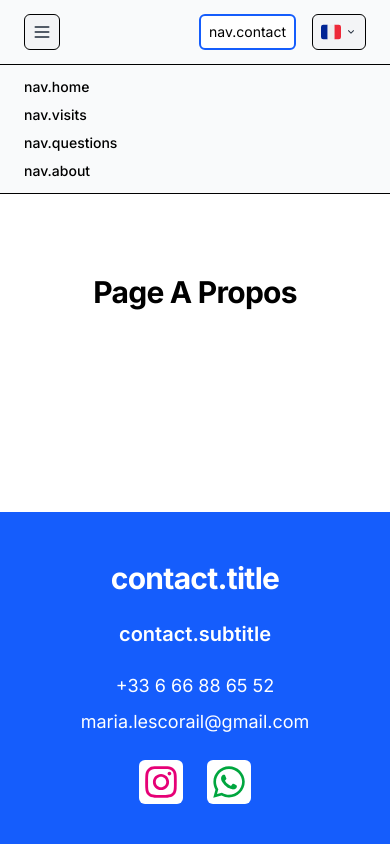
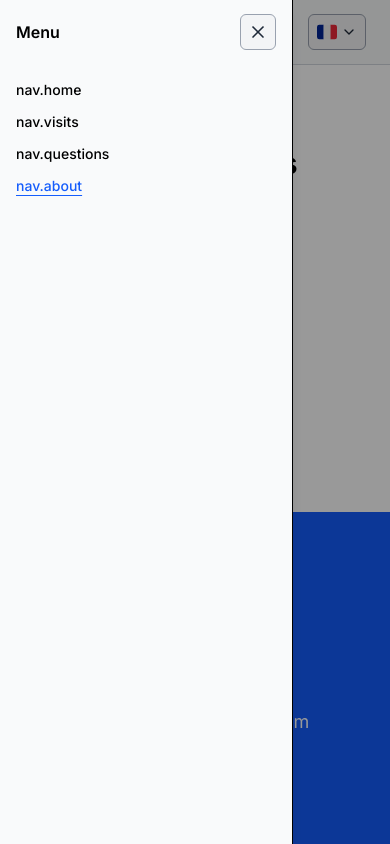
Before and after one commit to Zakyaru/website-guide, a React (Vite) app: page /about in a window 390 px wide. Both pictures are taken after a click on the button 42 px from the left and 32 px from the top of the page. Built offline with nearby package versions, Linux system fonts and the light colour scheme; the HTML template or start-up script is replaced by a standard one.

Commit message:
finalisation du navbar et routing

```diff
--- a/src/components/Navbar.tsx
+++ b/src/components/Navbar.tsx
@@ -1,6 +1,8 @@
 import { useEffect, useRef, useState } from "react";
 import { useTranslation } from "react-i18next";
 import { NavLink } from "react-router-dom";
+import { FiMenu, FiX } from "react-icons/fi";
+import { FiChevronDown } from "react-icons/fi";
 
 import flagFr from "../assets/flag-fr.svg";
 import flagRu from "../assets/flag-ru.svg";
@@ -18,7 +20,7 @@ function Navbar() {
   const [open, setOpen] = useState(false);
   const menuRef = useRef<HTMLDivElement | null>(null);
 
-  // Burger menu mobile
+  // Burger menu mobile (drawer)
   const [mobileOpen, setMobileOpen] = useState(false);
 
   // Fermer le dropdown langue si clic en dehors
@@ -31,15 +33,33 @@ function Navbar() {
     return () => document.removeEventListener("mousedown", onDocClick);
   }, []);
 
+  // Bloquer le scroll du body quand le drawer est ouvert
+  useEffect(() => {
+    document.body.style.overflow = mobileOpen ? "hidden" : "";
+    return () => {
+      document.body.style.overflow = "";
+    };
+  }, [mobileOpen]);
+
+  // Fermer avec la touche ESC
+  useEffect(() => {
+    if (!mobileOpen) return;
+
+    const onKeyDown = (e: KeyboardEvent) => {
+      if (e.key === "Escape") setMobileOpen(false);
+    };
+
+    document.addEventListener("keydown", onKeyDown);
+    return () => document.removeEventListener("keydown", onKeyDown);
+  }, [mobileOpen]);
+
   function scrollToContact() {
     const el = document.getElementById("contact");
     if (el) {
       el.scrollIntoView({ behavior: "smooth", block: "start" });
     } else {
-      // fallback : si jamais l'élément n'existe pas
       window.scrollTo({ top: document.body.scrollHeight, behavior: "smooth" });
     }
-    // Ferme le menu mobile si ouvert
     setMobileOpen(false);
   }
 
@@ -50,7 +70,7 @@ function Navbar() {
     `${linkBase} ${isActive ? "underline text-primary" : ""}`;
 
   return (
-    <header className="sticky top-0 z-50 w-full bg-navbar border-b">
+    <header className="sticky top-0 z-50 w-full bg-navbar border-b border-gray-300">
       <div className="page-width mx-auto h-16 flex items-center justify-between">
         {/* Gauche: burger (mobile) + menu (desktop) */}
         <div className="flex items-center gap-3">
@@ -58,23 +78,18 @@ function Navbar() {
           <button
             type="button"
             onClick={() => setMobileOpen((v) => !v)}
-            className="md:hidden h-9 w-9 inline-flex items-center justify-center rounded-md border bg-light hover:bg-dark transition"
-            aria-label="Open navigation menu"
+            className="md:hidden h-9 w-9 inline-flex items-center justify-center rounded-md border border-gray-400 bg-light hover:bg-dark transition"
+            aria-label={
+              mobileOpen ? "Close navigation menu" : "Open navigation menu"
+            }
             aria-expanded={mobileOpen}
+            aria-controls="mobile-drawer"
           >
-            <svg
-              className="h-5 w-5 text-gray-800"
-              viewBox="0 0 24 24"
-              fill="none"
-              stroke="currentColor"
-              strokeWidth="2"
-              strokeLinecap="round"
-              strokeLinejoin="round"
-            >
-              <line x1="4" y1="6" x2="20" y2="6" />
-              <line x1="4" y1="12" x2="20" y2="12" />
-              <line x1="4" y1="18" x2="20" y2="18" />
-            </svg>
+            {mobileOpen ? (
+              <FiX className="h-5 w-5 text-gray-800" />
+            ) : (
+              <FiMenu className="h-5 w-5 text-gray-800" />
+            )}
           </button>
 
           {/* Menu desktop - visible uniquement >= md */}
@@ -97,16 +112,21 @@ function Navbar() {
           </nav>
         </div>
 
-        {/* Dropdown de langue à droite (drapeaux only) */}
+        {/* Droite : Contact + Lang */}
         <div className="flex flex-row gap-4">
-          <button type="button" onClick={scrollToContact} className="btn btn-secondary text-sm">
+          <button
+            type="button"
+            onClick={scrollToContact}
+            className="btn btn-secondary text-sm"
+          >
             {t("nav.contact")}
           </button>
+
           <div className="relative" ref={menuRef}>
             <button
               type="button"
               onClick={() => setOpen((v) => !v)}
-              className="h-9 px-2 inline-flex items-center gap-1 rounded-md border bg-light hover:bg-dark transition"
+              className="h-9 px-2 inline-flex items-center gap-1 rounded-md border border-gray-400 bg-light hover:bg-dark transition"
               aria-haspopup="menu"
               aria-expanded={open}
               aria-label="Change language"
@@ -118,26 +138,17 @@ function Navbar() {
                 draggable={false}
               />
 
-              {/* Flèche dropdown */}
-              <svg
-                className={`h-3 w-3 text-gray-800 transition-transform ${
+              <FiChevronDown
+                className={`h-4 w-4 text-gray-800 transition-transform ${
                   open ? "rotate-180" : ""
                 }`}
-                viewBox="0 0 20 20"
-                fill="currentColor"
-              >
-                <path
-                  fillRule="evenodd"
-                  d="M5.23 7.21a.75.75 0 011.06.02L10 10.94l3.71-3.71a.75.75 0 111.06 1.06l-4.24 4.24a.75.75 0 01-1.06 0L5.21 8.29a.75.75 0 01.02-1.08z"
-                  clipRule="evenodd"
-                />
-              </svg>
+              />
             </button>
 
             {open && (
               <div
                 role="menu"
-                className="absolute right-0 mt-2 w-14 rounded-md border bg-light shadow-sm p-1 flex flex-col gap-1"
+                className="absolute right-0 mt-2 w-14 rounded-md border border-gray-400 bg-light shadow-sm p-1 flex flex-col gap-1"
               >
                 <button
                   type="button"
@@ -178,14 +189,49 @@ function Navbar() {
         </div>
       </div>
 
-      {/* Menu mobile - visible uniquement < md */}
-      {mobileOpen && (
-        <div className="md:hidden border-t bg-navbar">
-          <nav className="page-width mx-auto px-6 py-3 flex flex-col gap-2">
+      {/* Drawer mobile + overlay */}
+      <div
+        className={`md:hidden fixed inset-0 z-50 ${
+          mobileOpen ? "" : "pointer-events-none"
+        }`}
+        aria-hidden={!mobileOpen}
+      >
+        {/* Overlay */}
+        <button
+          type="button"
+          aria-label="Close menu overlay"
+          onClick={() => setMobileOpen(false)}
+          className={`absolute inset-0 bg-black/40 transition-opacity ${
+            mobileOpen ? "opacity-100" : "opacity-0"
+          }`}
+        />
+
+        {/* Panneau latéral */}
+        <aside
+          id="mobile-drawer"
+          className={`absolute left-0 top-0 h-full w-3/4 max-w-sm bg-gray-50 border-r shadow-lg
+          transform transition-transform duration-300 ease-out
+          ${mobileOpen ? "translate-x-0" : "-translate-x-full"}`}
+          role="dialog"
+          aria-modal="true"
+        >
+          <div className="h-16 px-4 flex items-center justify-between">
+            <span className="font-semibold text-main">Menu</span>
+            <button
+              type="button"
+              onClick={() => setMobileOpen(false)}
+              className="h-9 w-9 inline-flex items-center justify-center rounded-md border border-gray-400 bg-light hover:bg-dark transition"
+              aria-label="Close navigation menu"
+            >
+              <FiX className="h-5 w-5 text-gray-800" />
+            </button>
+          </div>
+
+          <nav className="px-4 py-4 flex flex-col gap-3">
             <NavLink
               to="/"
               end
-              className={linkBase}
+              className={navLinkClass}
               onClick={() => setMobileOpen(false)}
             >
               {t("nav.home")}
@@ -193,7 +239,7 @@ function Navbar() {
 
             <NavLink
               to="/visits"
-              className={linkBase}
+              className={navLinkClass}
               onClick={() => setMobileOpen(false)}
             >
               {t("nav.visits")}
@@ -201,7 +247,7 @@ function Navbar() {
 
             <NavLink
               to="/questions"
-              className={linkBase}
+              className={navLinkClass}
               onClick={() => setMobileOpen(false)}
             >
               {t("nav.questions")}
@@ -209,14 +255,14 @@ function Navbar() {
 
             <NavLink
               to="/about"
-              className={linkBase}
+              className={navLinkClass}
               onClick={() => setMobileOpen(false)}
             >
               {t("nav.about")}
             </NavLink>
           </nav>
-        </div>
-      )}
+        </aside>
+      </div>
     </header>
   );
 }
```
